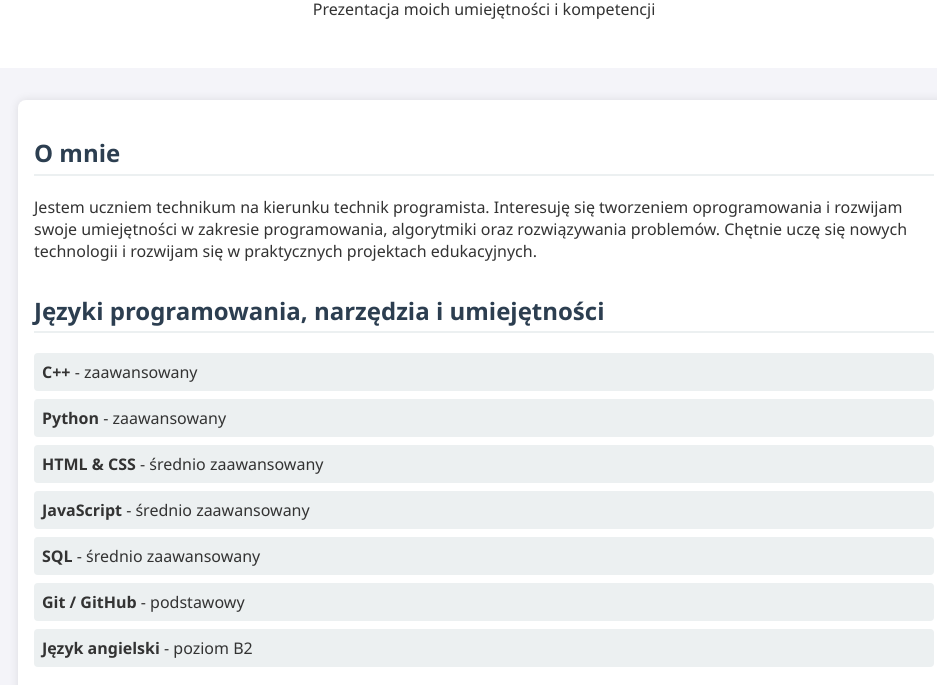
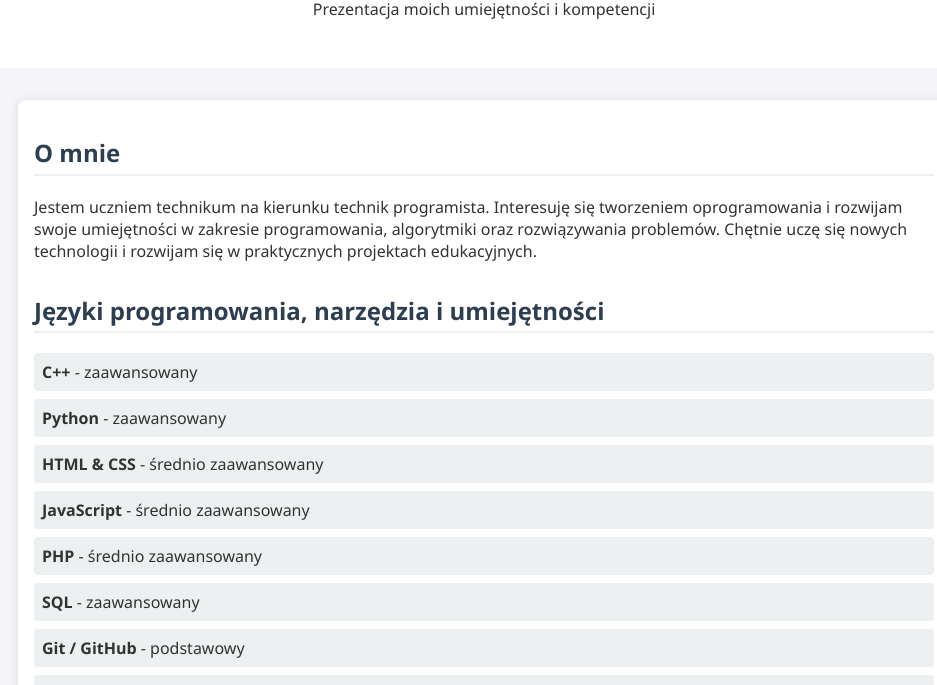
Before and after one commit to konradkko/portfolio, a plain HTML site: page index.html in a window 1280 px wide. Shown: the part 105-790 px from the top of the page, without its empty margins (156-1093 px from the left). Drawn offline with Linux system fonts and the light colour scheme.

Commit message:
Update index.html

```diff
--- a/index.html
+++ b/index.html
@@ -68,7 +68,8 @@
         <li><strong>Python</strong> - zaawansowany</li>
         <li><strong>HTML & CSS</strong> - średnio zaawansowany</li>
         <li><strong>JavaScript</strong> - średnio zaawansowany</li>
-        <li><strong>SQL</strong> - średnio zaawansowany</li>
+        <li><strong>PHP</strong> - średnio zaawansowany</li>
+        <li><strong>SQL</strong> - zaawansowany</li>
         <li><strong>Git / GitHub</strong> - podstawowy</li>
         <li><strong>Język angielski</strong> - poziom B2</li>
       </ul>
```
